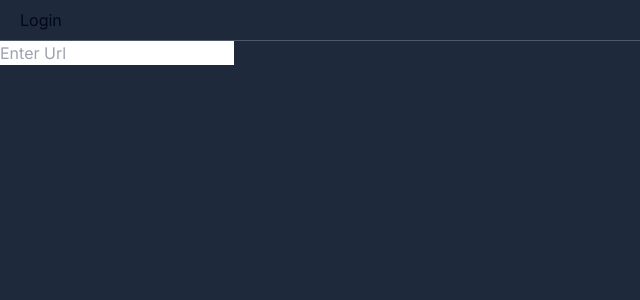
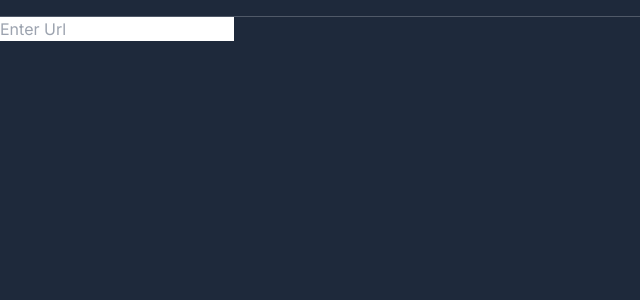
Before and after one commit to Deepakcodez/LinkShortner, a Next.js app: page / in a window 1280 px wide. Shown: the top 300 px of the page, without its empty margins (0-640 px from the left). Built offline with nearby package versions, Linux system fonts and the light colour scheme.

Commit message:
removing button

```diff
--- a/src/app/_components/Navbar.jsx
+++ b/src/app/_components/Navbar.jsx
@@ -1,15 +1,9 @@
 import Link from "next/link";
-import { buttonVariants,button } from "@/components/ui/button";
 const Navbar = () => {
     return (
         <>
         <div className="py-2  border-b-[1px] border-slate-200/25 px-5 ">
-        <ul>
-            <li>
-                <Link className="button()" href='auth/signIn'>Login</Link>
-            </li>
 
-        </ul>
         </div>
         </>
      );
```
